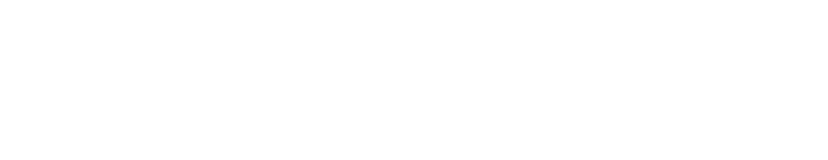
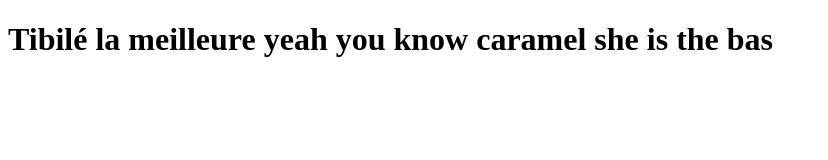
Before and after one commit to Meyl/Lepoles, a plain HTML site: page index.html in a window 1280 px wide. Shown: the whole page, without its empty margins (0-828 px from the left). Drawn offline with Linux system fonts and the light colour scheme.

Commit message:
Update index.html

```diff
--- a/index.html
+++ b/index.html
@@ -2,6 +2,7 @@
 <html>
 <head>
 	<title></title>
+	<h1> Tibilé la meilleure yeah you know caramel she is the bas </h1>
 </head>
 <body>
 
```
